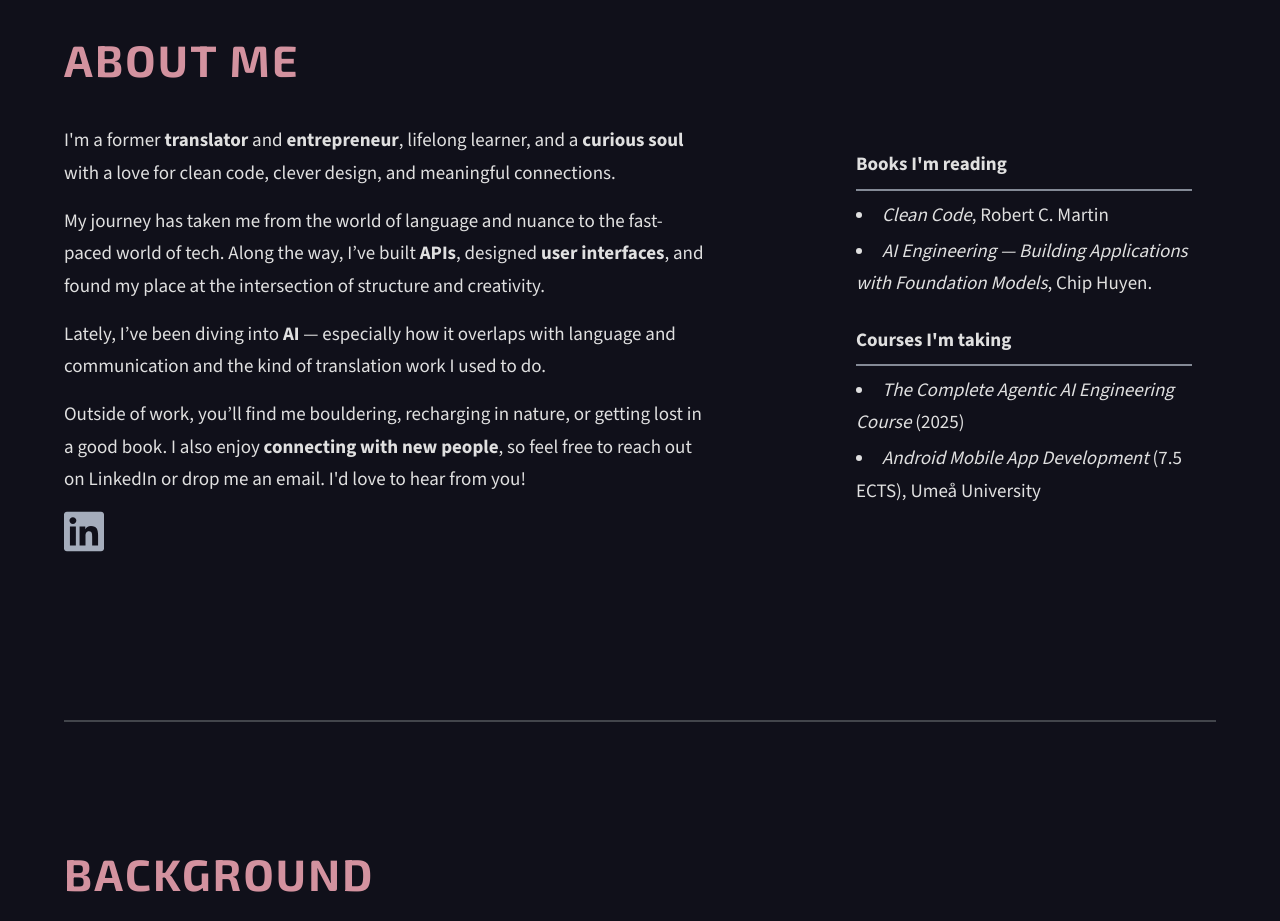
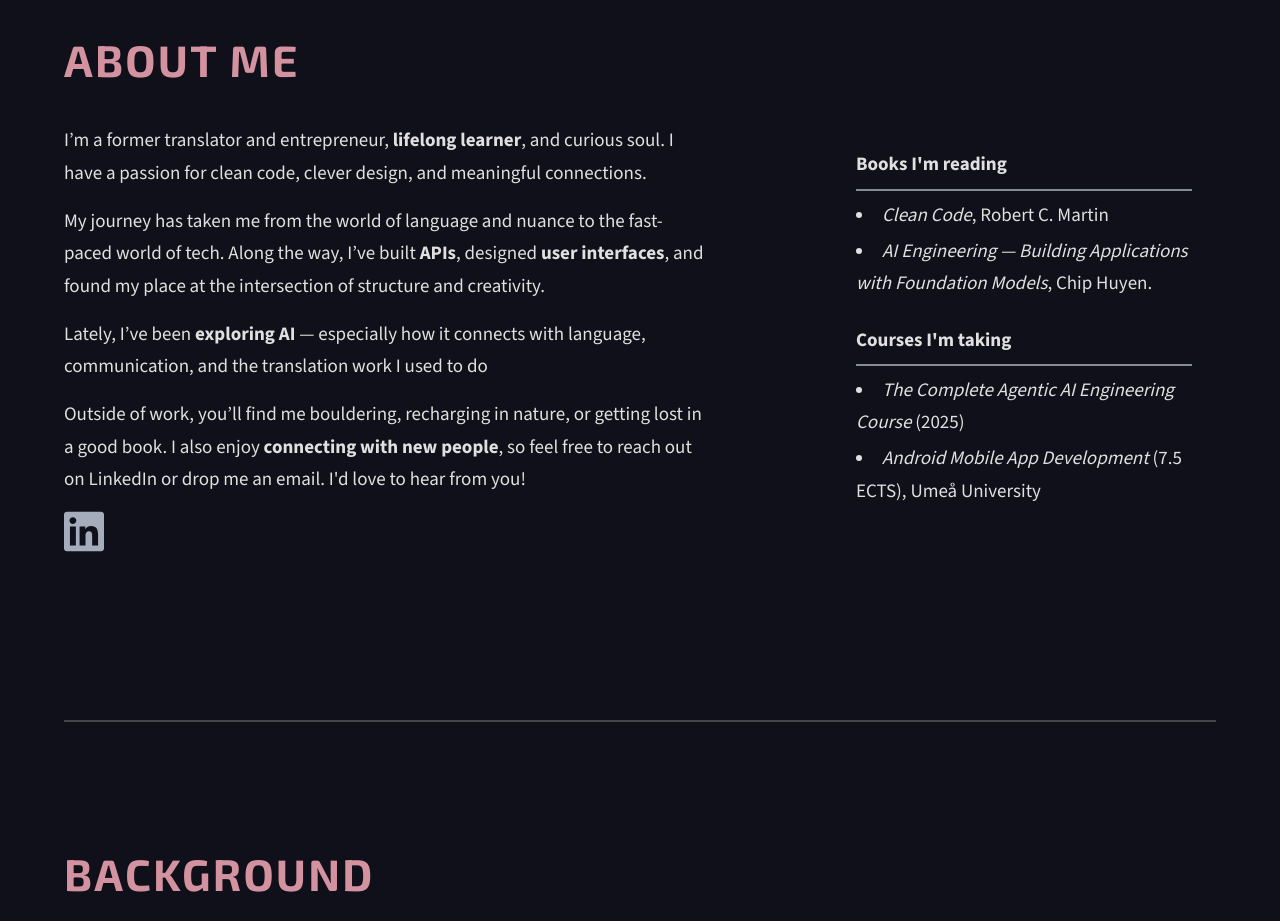
Before and after one commit to Emmelie83/PortfolioReact, a React (Vite) app: page / in a window 1280 px wide. Shown: the part 780-1701 px from the top of the page. Built offline with nearby package versions, Linux system fonts and the light colour scheme.

Commit message:
Split about me text into shorter sentences

```diff
--- a/src/modules/About.tsx
+++ b/src/modules/About.tsx
@@ -3,9 +3,9 @@ import linkedinIcon from "../assets/icons/linkedin.svg";
 import NowSection from "../components/NowSection";
 
 const paragraphs = [
-	"I'm a former <strong>translator</strong> and <strong>entrepreneur</strong>, lifelong learner, and a <strong>curious soul</strong> with a love for clean code, clever design, and meaningful connections.",
+	"I’m a former translator and entrepreneur, <strong>lifelong learner</strong>, and curious soul. I have a passion for clean code, clever design, and meaningful connections.",
 	"My journey has taken me from the world of language and nuance to the fast-paced world of tech. Along the way, I’ve built <strong>APIs</strong>, designed <strong>user interfaces</strong>, and found my place at the intersection of structure and creativity.",
-	"Lately, I’ve been diving into <strong>AI</strong> — especially how it overlaps with language and communication and the kind of translation work I used to do.",
+	"Lately, I’ve been <strong>exploring AI</strong> — especially how it connects with language, communication, and the translation work I used to do",
 	"Outside of work, you’ll find me bouldering, recharging in nature, or getting lost in a good book. I also enjoy <strong>connecting with new people</strong>, so feel free to reach out on LinkedIn or drop me an email. I'd love to hear from you!",
 ];
 
```
